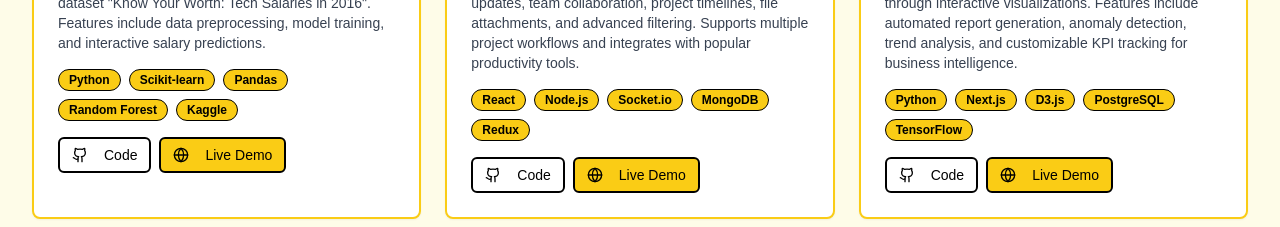
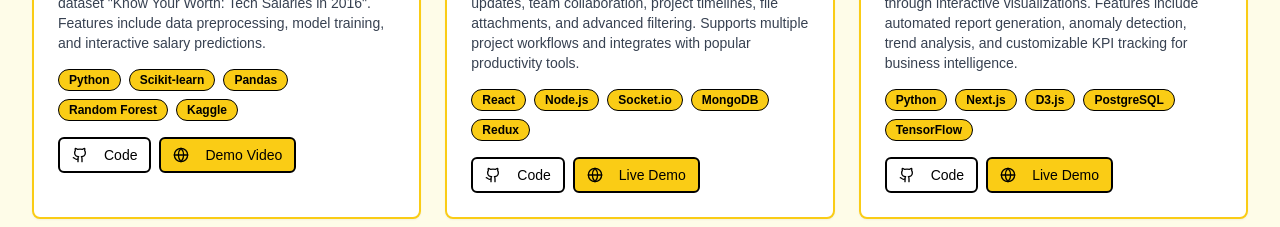
Before and after one commit to ifferrie/ifferrie.github.io, a Next.js app: page / in a window 1280 px wide. Shown: the part 2180-2407 px from the top of the page. Built offline with nearby package versions, Linux system fonts and the light colour scheme.

Commit message:
update button

```diff
--- a/app/page.tsx
+++ b/app/page.tsx
@@ -228,9 +228,9 @@ export default function Portfolio() {
                     className="bg-yellow-400 hover:bg-yellow-500 text-black border-2 border-black"
                     asChild
                   >
-                    <Link href="/tech_salary_demo.mov" target="_blank">
+                    <Link href="/tech_salary_demo.mp4" target="_blank">
                       <Globe className="h-4 w-4 mr-2" />
-                      Live Demo
+                      Demo Video
                     </Link>
                   </Button>
                 </div>
```
